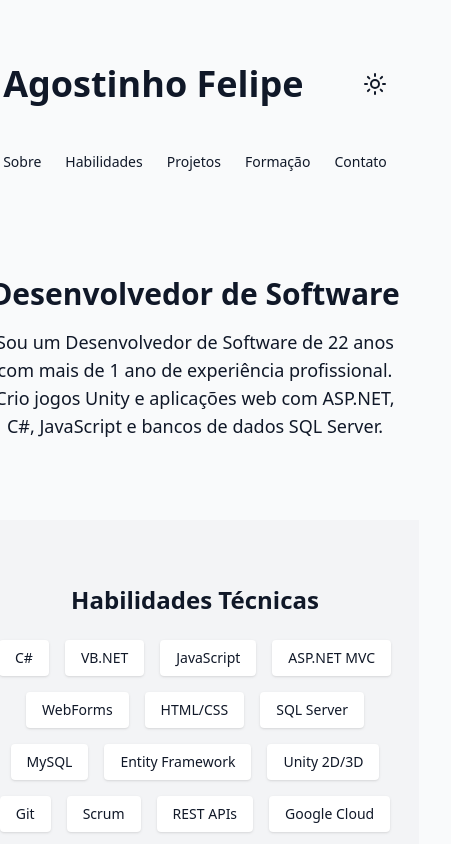
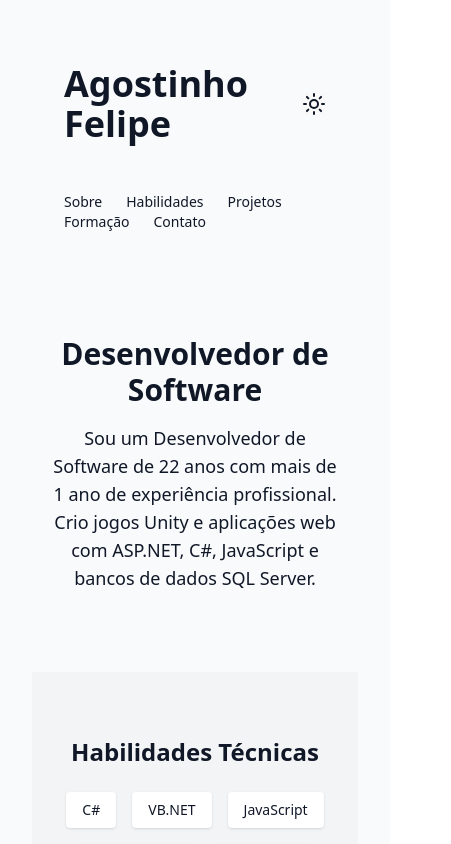
Before and after one commit to a-felipe-silva/Resume-Portfolio, a React (Vite) app: page / in a window 390 px wide. Shown: the top 844 px of the page, 451 px wide, since content can reach past the window. Built offline with nearby package versions, Linux system fonts and the light colour scheme.

Commit message:
Fix min width of header nav

```diff
--- a/src/components/Header.jsx
+++ b/src/components/Header.jsx
@@ -35,7 +35,7 @@
         </div>
 
         {/* Navegação à direita */}
-        <nav className="flex gap-x-6 text-sm md:text-base">
+        <nav className="flex flex-wrap gap-x-6 text-sm md:text-base">
           <a href="#sobre" className="hover:font-bold transition-all">Sobre</a>
           <a href="#habilidades" className="hover:font-bold transition-all">Habilidades</a>
           <a href="#projetos" className="hover:font-bold transition-all">Projetos</a>
--- a/src/index.css
+++ b/src/index.css
@@ -29,6 +29,8 @@
   text-rendering: optimizeLegibility;
   -webkit-font-smoothing: antialiased;
   -moz-osx-font-smoothing: grayscale;
+
+  overflow-x: clip;
 }
 
 a {
@@ -44,8 +46,8 @@
   margin: 0;
   display: flex;
   place-content: center;
-  min-width: 320px;
   min-height: 100vh;
+  overflow: hidden;
 }
 
 @media (prefers-color-scheme: light) {
```
